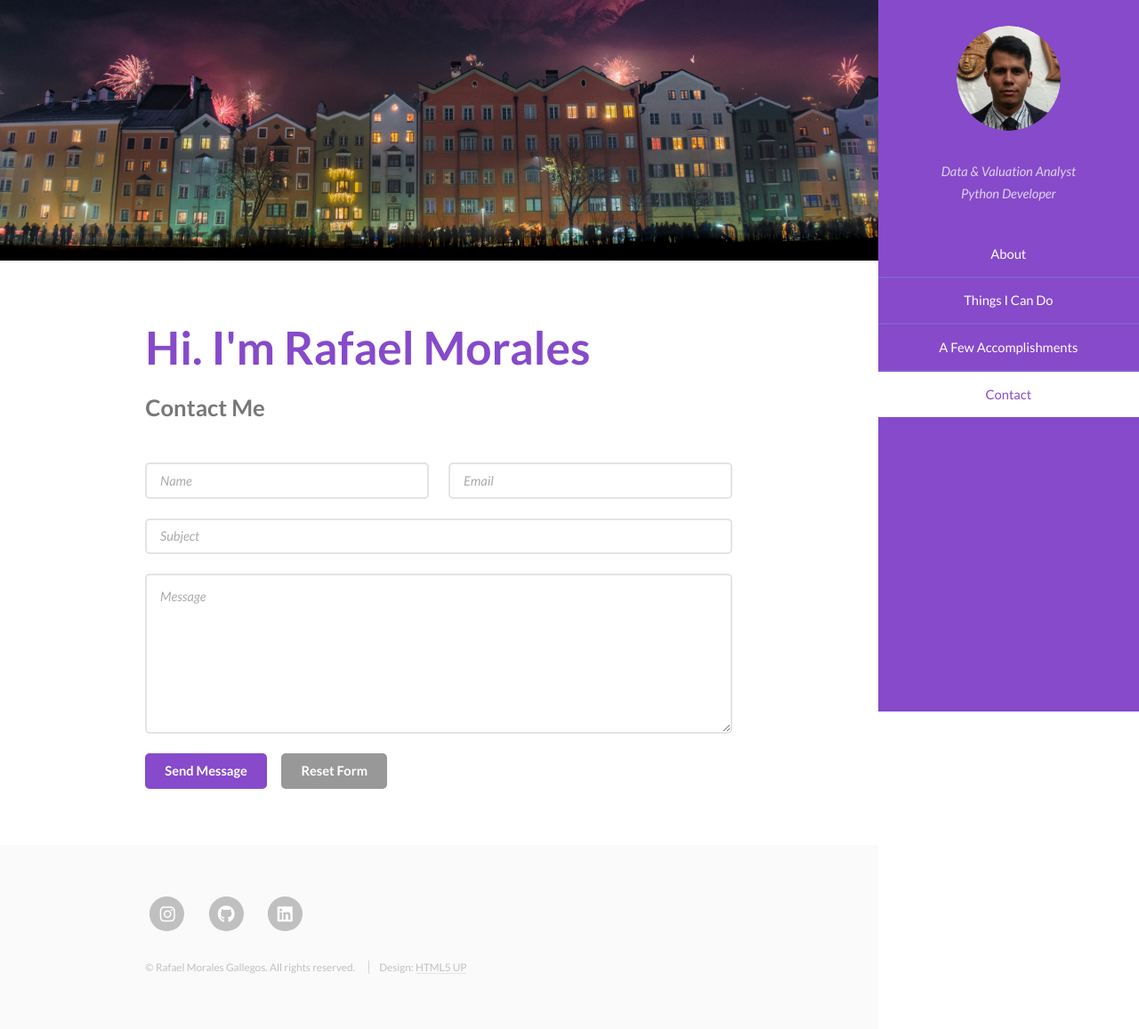
After one commit to RafaelMoralesGallegos/Portfolio-Website, a Flask app: page /contact in a window 1280 px wide. The commit adds this page. Shown: the whole page at 89% size. Run offline with Flask 3, Linux system fonts and the light colour scheme; some libraries are stand-ins or nearby versions; some web fonts are replaced.

Commit message:
add contact file

```diff
--- a/app.py
+++ b/app.py
@@ -24,6 +24,11 @@ def projects():
     )
 
 
+@app.route("/contact")
+def contact():
+    return render_template("contact.html", section_id="contact", active_page="contact")
+
+
 @app.route("/favicon.ico")
 def favicon():
     return send_from_directory(
--- /dev/null
+++ b/templates/contact.html
@@ -0,0 +1,35 @@
+{% extends 'base.html' %}
+
+<body>
+  {% block subtitle %}Contact Me {% endblock %} {% block main_text %}
+  <form method="post" action="#">
+    <div class="row gtr-uniform">
+      <div class="col-6 col-12-xsmall">
+        <input type="text" name="name" id="name" placeholder="Name" />
+      </div>
+      <div class="col-6 col-12-xsmall">
+        <input type="email" name="email" id="email" placeholder="Email" />
+      </div>
+      <div class="col-12">
+        <input type="text" name="subject" id="subject" placeholder="Subject" />
+      </div>
+      <div class="col-12">
+        <textarea
+          name="message"
+          id="message"
+          placeholder="Message"
+          rows="6"
+        ></textarea>
+      </div>
+      <div class="col-12">
+        <ul class="actions">
+          <li>
+            <input type="submit" class="primary" value="Send Message" />
+          </li>
+          <li><input type="reset" value="Reset Form" /></li>
+        </ul>
+      </div>
+    </div>
+  </form>
+  {% endblock %}
+</body>
--- a/templates/header.html
+++ b/templates/header.html
@@ -59,7 +59,13 @@
               >A Few Accomplishments</a
             >
           </li>
-          <li><a href="#four">Contact</a></li>
+          <li>
+            <a
+              href="{{ url_for('contact') }}"
+              class="{% if active_page == 'contact' %}active{% endif %}"
+              >Contact</a
+            >
+          </li>
         </ul>
       </nav>
     </section>
```
